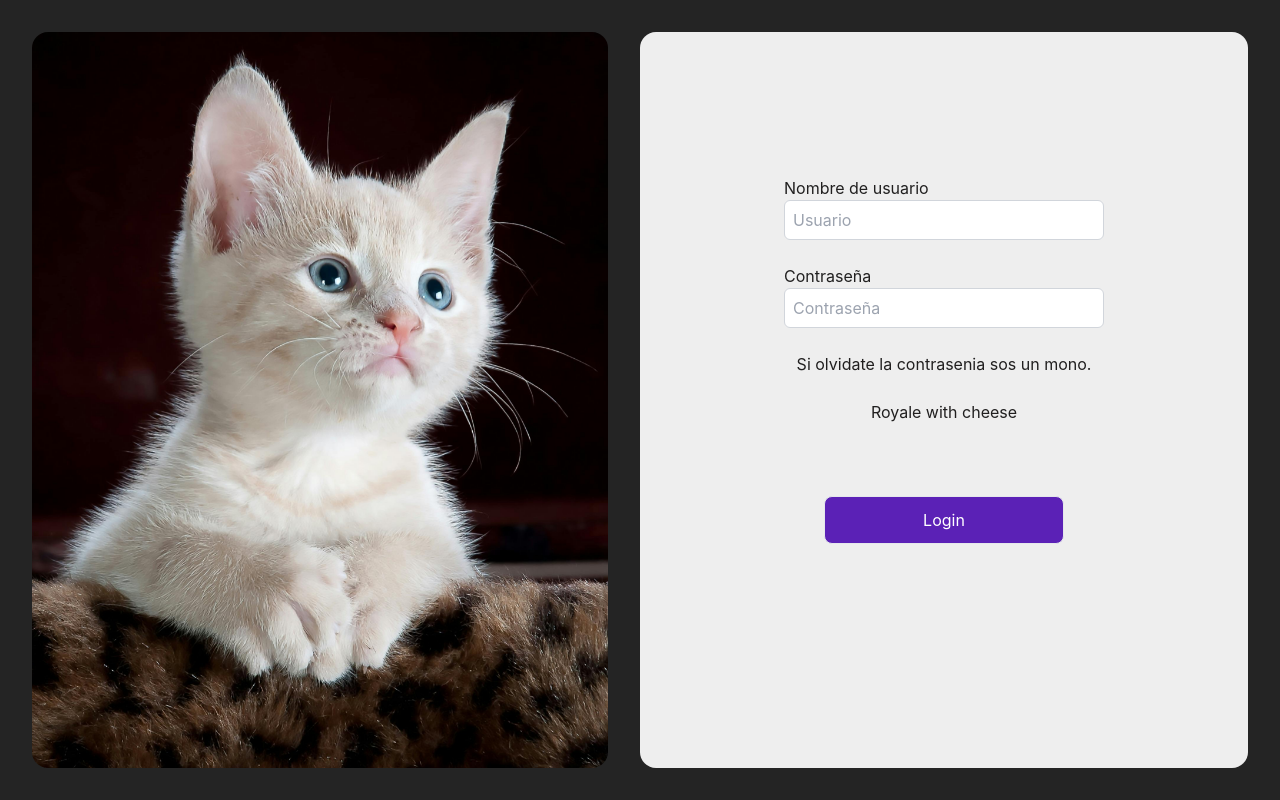
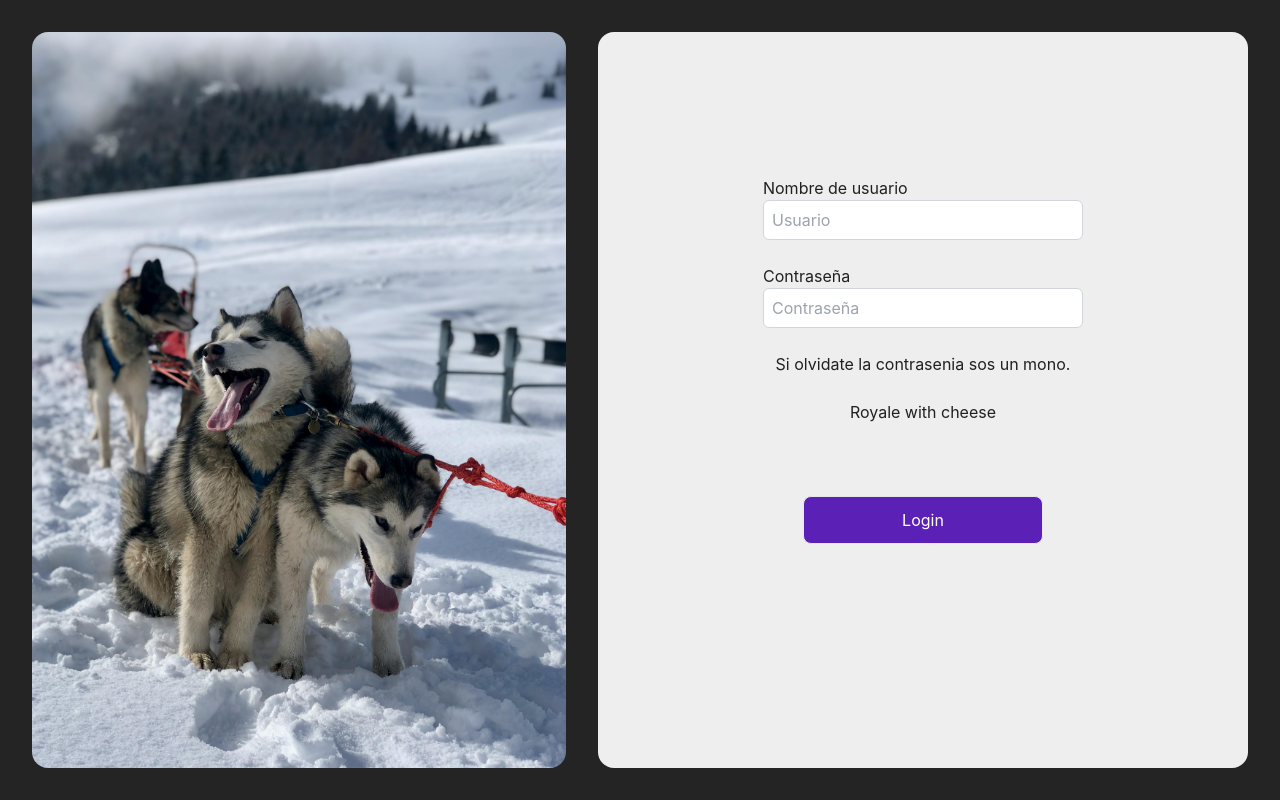
Before and after one commit to miltonw1/vetmanager, a React (Vite) app in the folder frontend-vetmanager/: page /login in a window 1280 px wide. Built offline with nearby package versions, Linux system fonts and the light colour scheme; what simple-zustand-devtools would draw is missing.

Commit message:
Added memo to avoid re renders on inputs

```diff
--- a/frontend-vetmanager/src/layouts/LoginLayout.jsx
+++ b/frontend-vetmanager/src/layouts/LoginLayout.jsx
@@ -1,10 +1,12 @@
 import style from './LoginLayout.module.css'
+import { useMemo } from 'react';
 import clsx from 'clsx'
 
 export function LoginLayout({ title, children, img }) {
-    const random = Math.ceil(Math.random() * 4)
-
-    const src = `/images/login-${random}.jpg`
+    const src = useMemo(() => {
+        const random = Math.ceil(Math.random() * 4);
+        return `/images/login-${random}.jpg`;
+    }, []);
 
     return (
         <main className={style['login-layout']}>
```
